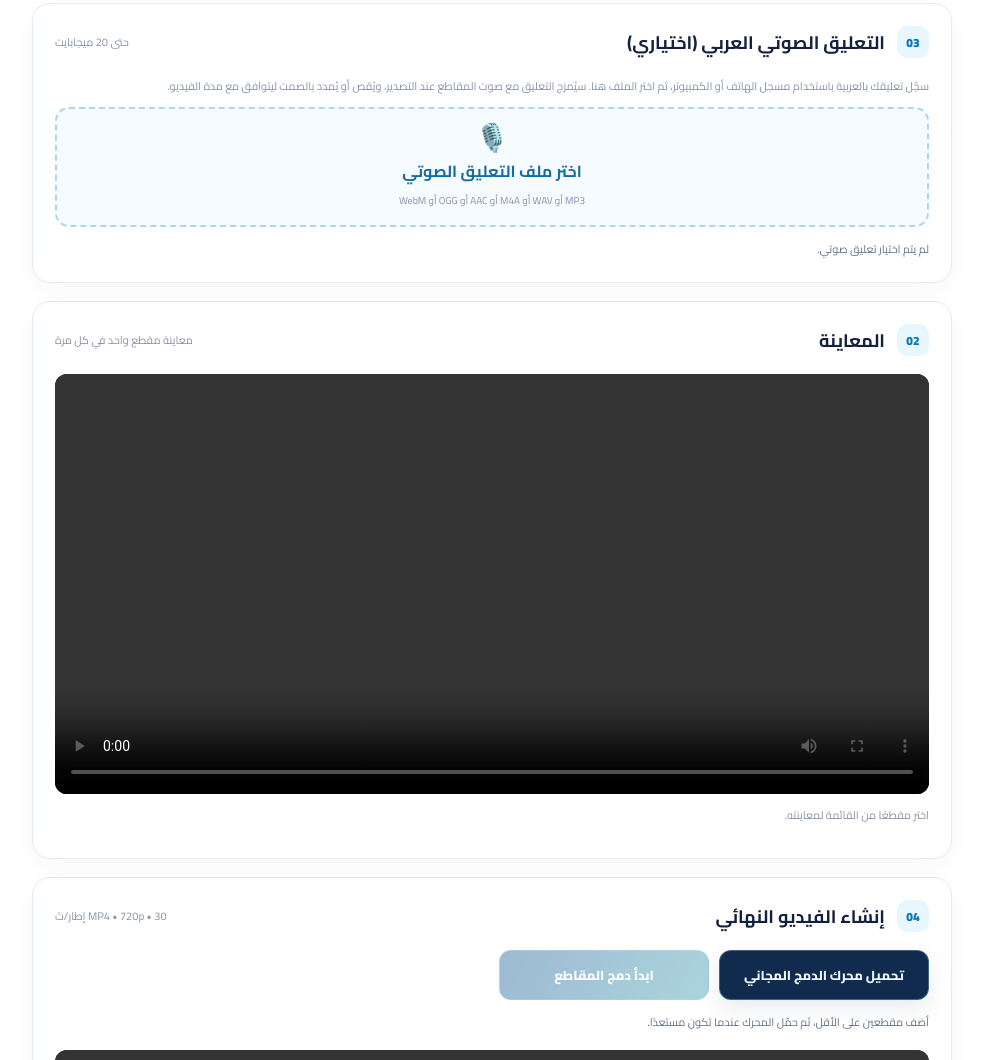
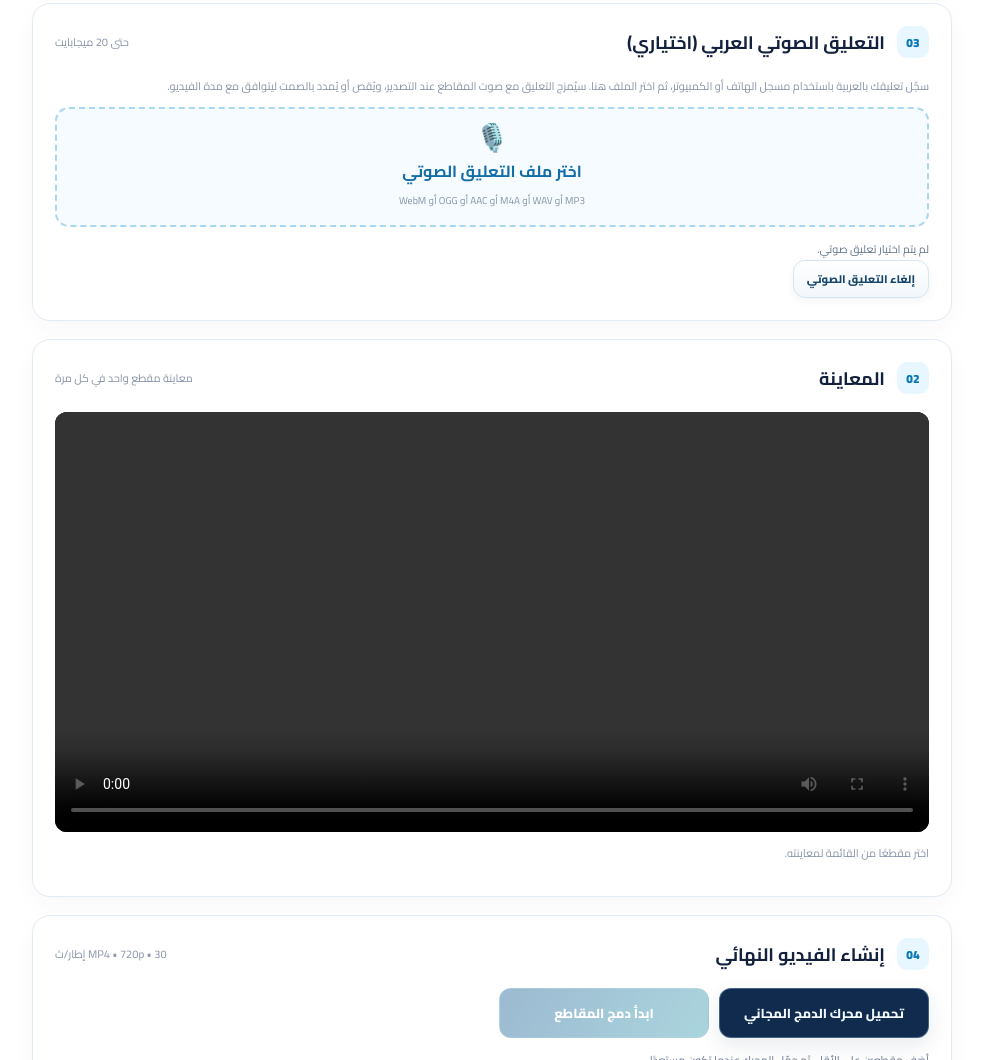
Before and after one commit to mohamed21fathey-prog/kawkab-alcartoon-, a plain HTML site: page video-editor.html in a window 1280 px wide. Shown: the part 775-1835 px from the top of the page, without its empty margins (148-1131 px from the left). Drawn offline with Linux system fonts and the light colour scheme.

Commit message:
Add clear voiceover control to editor

```diff
--- a/video-editor.html
+++ b/video-editor.html
@@ -41,6 +41,7 @@
     <label class="file-picker" for="voiceover-file"><span aria-hidden="true">🎙️</span><strong>اختر ملف التعليق الصوتي</strong><small>MP3 أو WAV أو M4A أو AAC أو OGG أو WebM</small></label>
     <input id="voiceover-file" type="file" accept="audio/*,.mp3,.wav,.m4a,.aac,.ogg,.opus,.webm,.flac" hidden>
     <p id="voiceover-status" class="editor-status" role="status" aria-live="polite">لم يتم اختيار تعليق صوتي.</p>
+    <button id="clear-voiceover" class="mini-action" type="button">إلغاء التعليق الصوتي</button>
   </section>
   <section class="editor-panel">
     <div class="editor-panel-head"><div><span class="step-number">02</span><h2>المعاينة</h2></div><span class="editor-muted">معاينة مقطع واحد في كل مرة</span></div>
```
